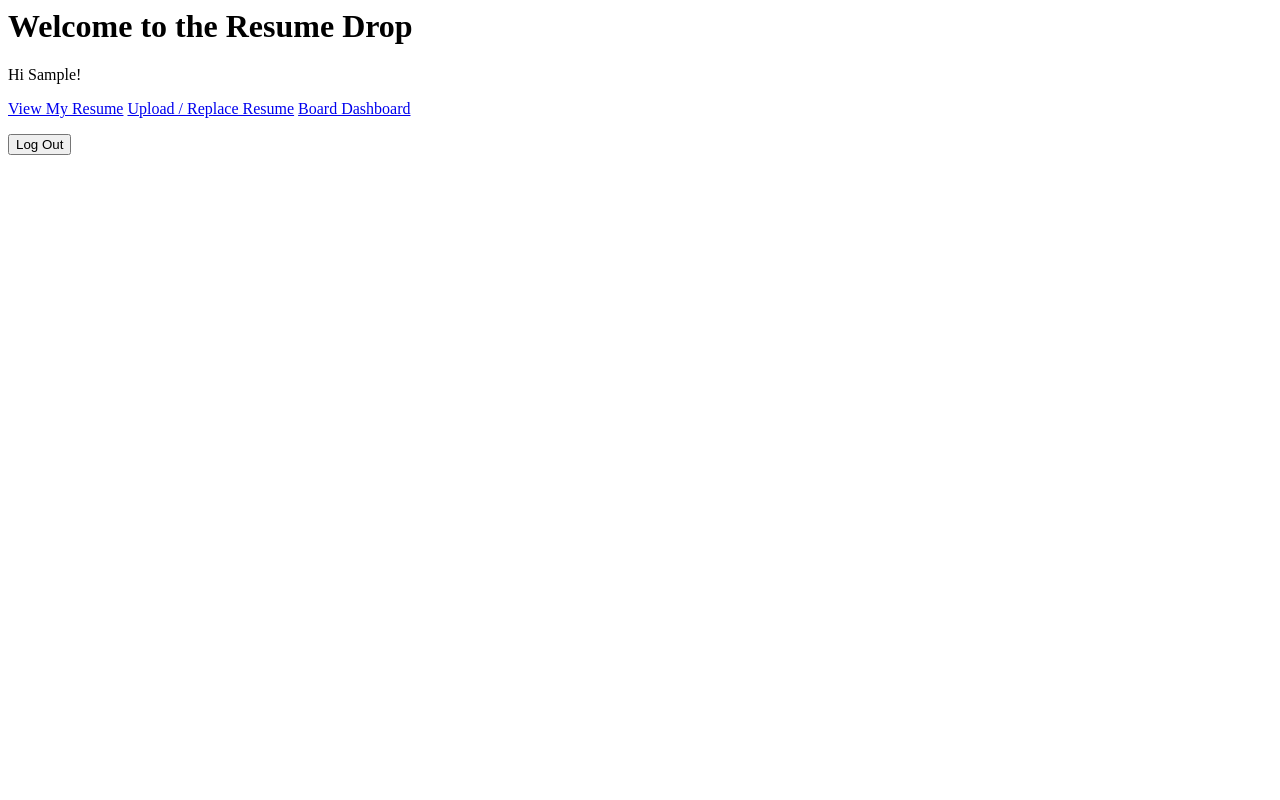
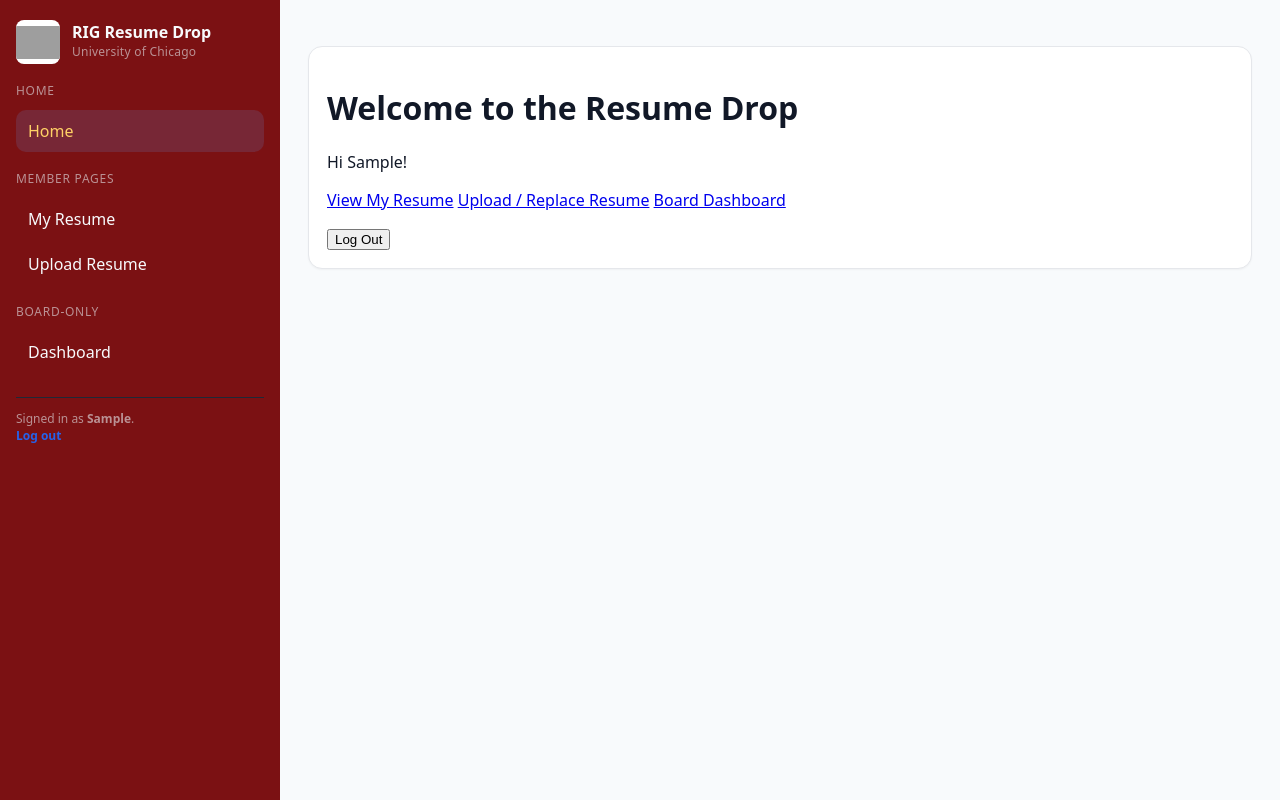
Before and after one commit to annie-rey/finance-club-resume-drop, a Django app: page / in a window 1280 px wide. Run offline with Django 5.2, Linux system fonts and the light colour scheme; the visitor is signed in with stand-in values (Sample User, id 1); grey boxes are pictures that could not be loaded.

Commit message:
nice graphics and sidebar navigation

```diff
--- a/app/templates/app/base.html
+++ b/app/templates/app/base.html
@@ -1 +1,151 @@
-{% block content %}{% endblock %}
+{% load static %}
+<!DOCTYPE html>
+<html lang="en">
+<head>
+  <meta charset="utf-8">
+  <title>{% block title %}RIG Resume Drop{% endblock %}</title>
+  <meta name="viewport" content="width=device-width, initial-scale=1" />
+  {% block extra_head %}{% endblock %}
+
+  <style>
+    :root{
+        --bg:#7b1113;        /* maroon */
+        --bg2:#5d0c0e;       /* darker maroon hover */
+        --fg:#f8fafc;        /* light text */
+        --muted:#e5e7eb99;   /* muted text */
+        --accent:#ffd166;    /* accent (gold-ish) */
+        --card:#ffffff;      /* content bg */
+        --border:#e5e7eb;
+    }
+    *{box-sizing:border-box}
+    body{
+      margin:0; font-family:system-ui,-apple-system,Segoe UI,Roboto,Ubuntu,Cantarell,Noto Sans,sans-serif;
+      background:#f8fafc; color:#111827;
+      display:flex; min-height:100vh;
+    }
+    /* Sidebar */
+    .sidebar{
+      width:280px; background:var(--bg); color:var(--fg);
+      padding:20px 16px; position:sticky; top:0; height:100vh; overflow:auto;
+    }
+    .brand{
+      display:flex; align-items:center; gap:12px; margin-bottom:18px;
+    }
+    .brand img{
+      width:44px; height:44px; object-fit:contain; border-radius:8px; background:#fff;
+    }
+    .brand .title{ font-weight:700; line-height:1.1; }
+    .brand .subtitle{ font-size:12px; color:var(--muted); margin-top:2px; letter-spacing:0.02em;}
+    nav .section{
+      margin-top:18px; font-size:12px; text-transform:uppercase; color:var(--muted); letter-spacing:.06em;
+    }
+    ul.nav{ list-style:none; padding:8px 0 0 0; margin:0; }
+    ul.nav li a{
+      display:block; color:var(--fg); text-decoration:none;
+      padding:10px 12px; border-radius:10px; margin:3px 0; font-weight:500;
+    }
+    ul.nav li a:hover{ background:var(--bg2); }
+    ul.nav li a.active{ background:rgba(96,165,250,.15); color:var(--accent); }
+    .footnote{
+      margin-top:24px; font-size:12px; color:var(--muted);
+      border-top:1px solid #1f2937; padding-top:12px;
+    }
+    /* Main content */
+    .main{
+      flex:1; padding:28px;
+      display:flex; justify-content:center;
+    }
+    .container{
+      width:min(1100px, 100%);
+    }
+    .card{
+      background:var(--card); border:1px solid var(--border); border-radius:14px;
+      padding:18px 18px;
+      box-shadow: 0 1px 2px rgba(0,0,0,.04);
+    }
+    .topbar{
+      display:flex; justify-content:space-between; align-items:center; margin-bottom:18px;
+    }
+    .userbox{
+      font-size:14px; color:#374151;
+    }
+    .btn-link{
+      color:#2563eb; text-decoration:none; font-weight:600;
+    }
+    /* Mobile */
+    @media (max-width: 900px){
+      .sidebar{ position:fixed; left:-290px; transition:left .2s ease-in-out; z-index:50; }
+      .sidebar.open{ left:0; }
+      .main{ padding:16px; }
+      .topbar{ gap:8px; }
+      .menu-btn{
+        display:inline-flex; align-items:center; justify-content:center;
+        padding:8px 10px; border:1px solid var(--border); border-radius:8px; background:#fff;
+      }
+    }
+  </style>
+</head>
+<body>
+
+  <!-- Sidebar -->
+  <aside class="sidebar" id="sidebar">
+    <div class="brand">
+      <!-- Replace with your real static path/logo -->
+      <img src="{% static 'app/img/rig-logo.png' %}" alt="RIG Logo" />
+      <div>
+        <div class="title">RIG Resume Drop</div>
+        <div class="subtitle">University of Chicago</div>
+      </div>
+    </div>
+
+    <nav>
+      <div class="section">Home</div>
+      <ul class="nav">
+        {% url 'index' as url_index %}
+        <li><a href="{{ url_index }}" class="{% if request.path == url_index %}active{% endif %}">Home</a></li>
+      </ul>
+
+      <div class="section">Member Pages</div>
+      <ul class="nav">
+        {% url 'my_resume' as url_my_resume %}
+        {% url 'upload_resume' as url_upload %}
+        <li><a href="{{ url_my_resume }}" class="{% if request.path == url_my_resume %}active{% endif %}">My Resume</a></li>
+        <li><a href="{{ url_upload }}" class="{% if request.path == url_upload %}active{% endif %}">Upload Resume</a></li>
+      </ul>
+
+      <div class="section">Board-Only</div>
+      <ul class="nav">
+        {% url 'board_list' as url_board %}
+        <li><a href="{{ url_board }}" class="{% if request.path == url_board %}active{% endif %}">Dashboard</a></li>
+      </ul>
+
+      <div class="footnote">
+        {% if request.user.is_authenticated %}
+          Signed in as <strong>{{ request.user.first_name|default:request.user.username }}</strong>.<br>
+          <a class="btn-link" href="{% url 'logout' %}?next={{ request.path }}">Log out</a>
+        {% else %}
+          <a class="btn-link" href="{% url 'login' %}?next={{ request.path }}">Log in</a> ·
+          <a class="btn-link" href="{% url 'signup' %}">Sign up</a>
+        {% endif %}
+      </div>
+    </nav>
+  </aside>
+
+  <!-- Main -->
+  <main class="main">
+    <div class="container">
+      <div class="topbar">
+        <h1 style="margin:0;">{% block page_heading %}{% endblock %}</h1>
+      </div>
+
+      {% block content %}
+      <div class="card">
+        <p>Content goes here.</p>
+      </div>
+      {% endblock %}
+    </div>
+  </main>
+
+  {% block extra_scripts %}{% endblock %}
+</body>
+</html>
```
